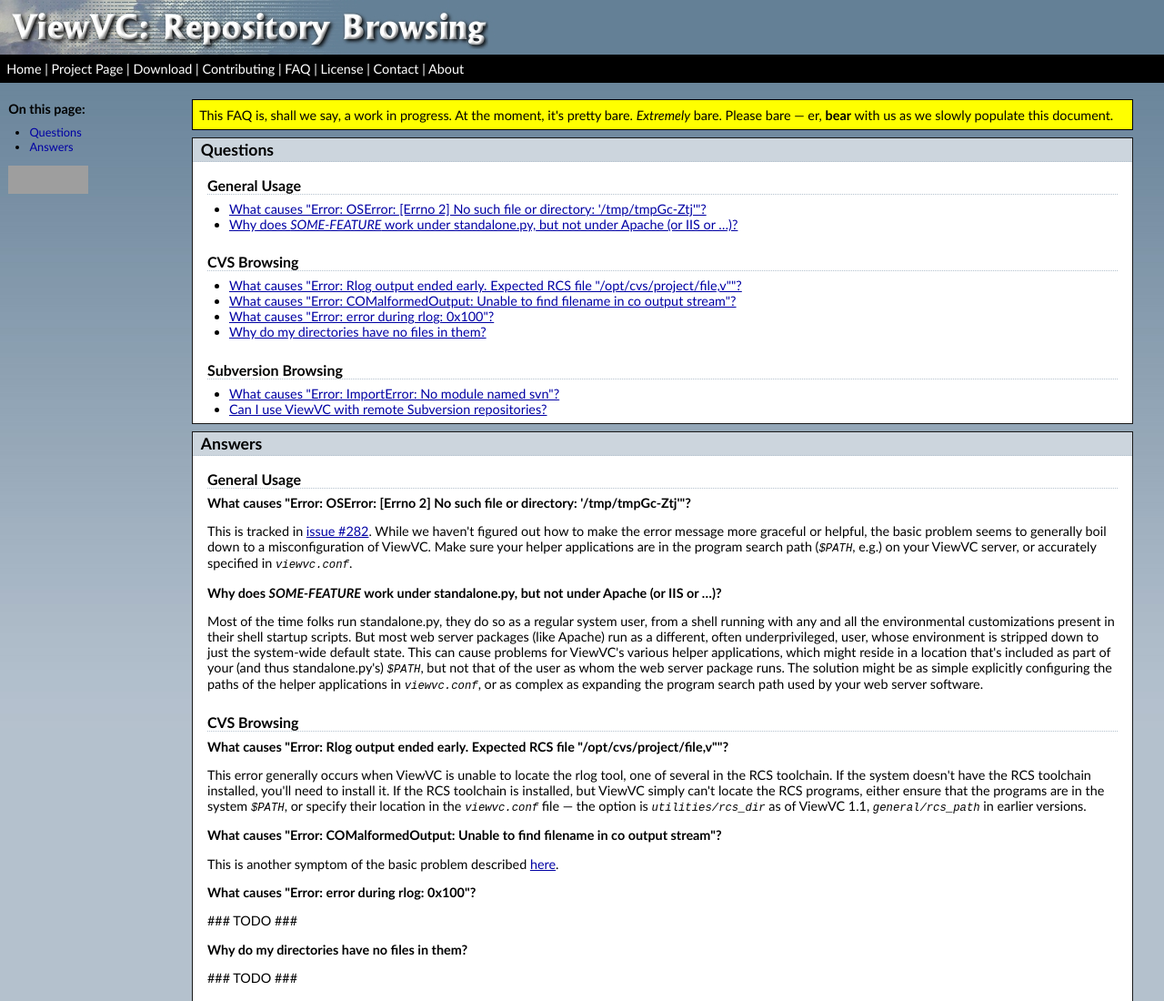
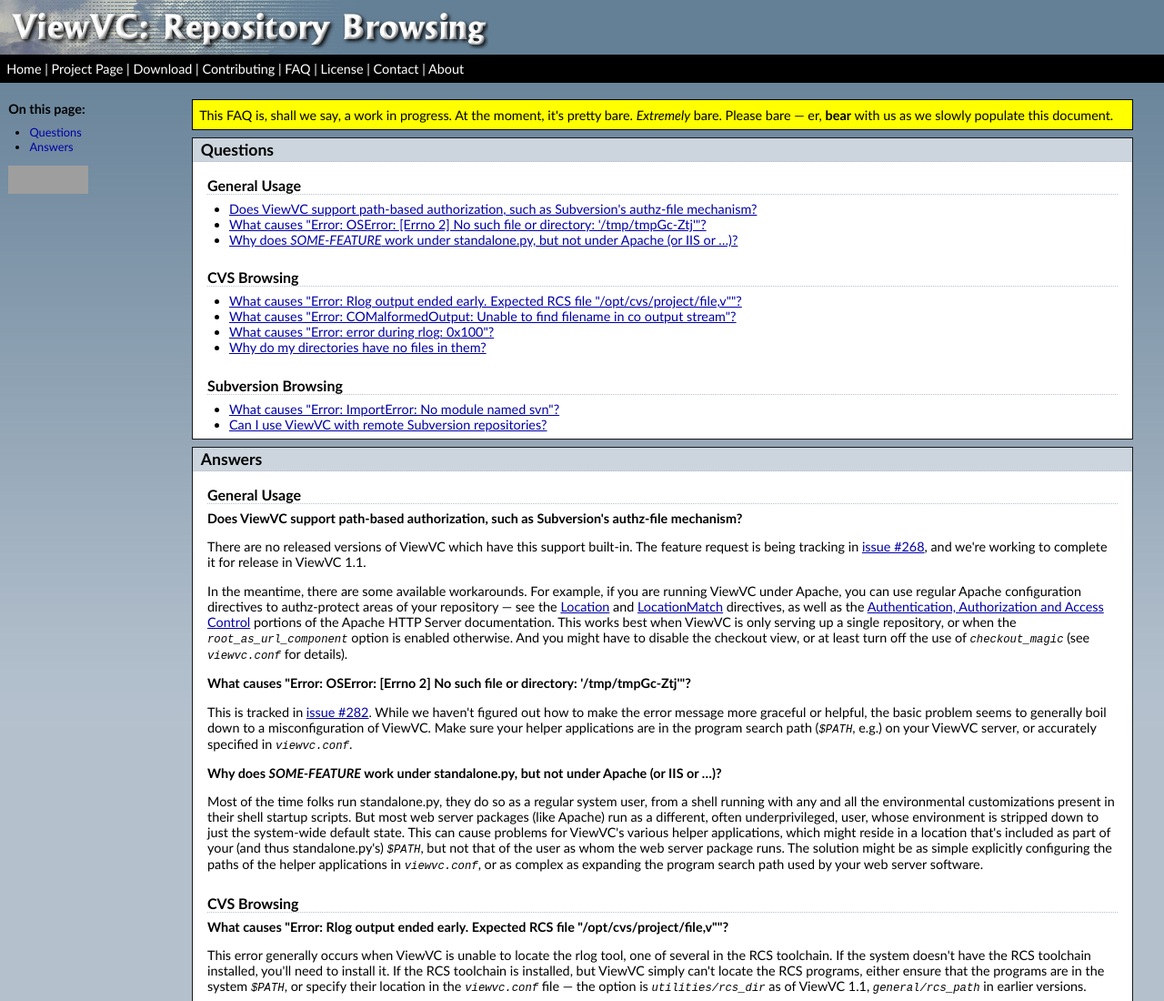
Before and after one commit to vitalif/viewvc-4intranet, a plain HTML site: page viewvc.org/faq.html in a window 1280 px wide. Shown: the top 1100 px of the page at 91% size. Drawn offline with Linux system fonts and the light colour scheme; grey boxes are pictures that could not be loaded.

Commit message:
Add a FAQ item about path-based authz.
git-svn-id: http://viewvc.tigris.org/svn/viewvc/trunk@1697 8cb11bc2-c004-0410-86c3-e597b4017df7

```diff
--- a/viewvc.org/faq.html
+++ b/viewvc.org/faq.html
@@ -65,6 +65,9 @@
 
 <ul>
 
+<li><a href="#authz-support">Does ViewVC support path-based
+    authorization, such as Subversion's authz-file mechanism?</a></li>
+
 <li><a href="#missing-tmpdir">What causes "Error: OSError: [Errno 2] No such file
     or directory: '/tmp/tmpGc-Ztj'"?</a></li>
 
@@ -121,6 +124,34 @@
 <!-- #--------------------------------------------------------------------# -->
 <h3 class="faq-section" id="faq-a-general">General Usage</h3>
 <!-- #--------------------------------------------------------------------# -->
+
+<div id="authz-support">
+<p class="faq-atitle">Does ViewVC support path-based authorization,
+   such as Subversion's authz-file mechanism?</p>
+
+<p>There are no released versions of ViewVC which have this support
+   built-in.  The feature request is being tracking in <a
+   href="http://viewvc.tigris.org/issues/show_bug.cgi?id=268">issue
+   #268</a>, and we're working to complete it for release in ViewVC
+   1.1.</p>
+
+<p>In the meantime, there are some available workarounds.  For
+   example, if you are running ViewVC under Apache, you can use
+   regular Apache configuration directives to authz-protect areas of
+   your repository &mdash; see the <a
+   href="http://httpd.apache.org/docs/2.2/mod/core.html#location"
+   >Location</a> and <a
+   href="http://httpd.apache.org/docs/2.2/mod/core.html#locationmatch"
+   >LocationMatch</a> directives, as well as the <a
+   href="http://httpd.apache.org/docs/2.2/howto/auth.html"
+   >Authentication, Authorization and Access Control</a> portions of
+   the Apache HTTP Server documentation.  This works best when ViewVC
+   is only serving up a single repository, or when the
+   <code>root_as_url_component</code> option is enabled otherwise.
+   And you might have to disable the checkout view, or at least turn
+   off the use of <code>checkout_magic</code> (see
+   <code>viewvc.conf</code> for details).</p>
+</div>
 
 <div id="missing-tmpdir">
 <p class="faq-atitle">What causes "Error: OSError: [Errno 2] No such
```
